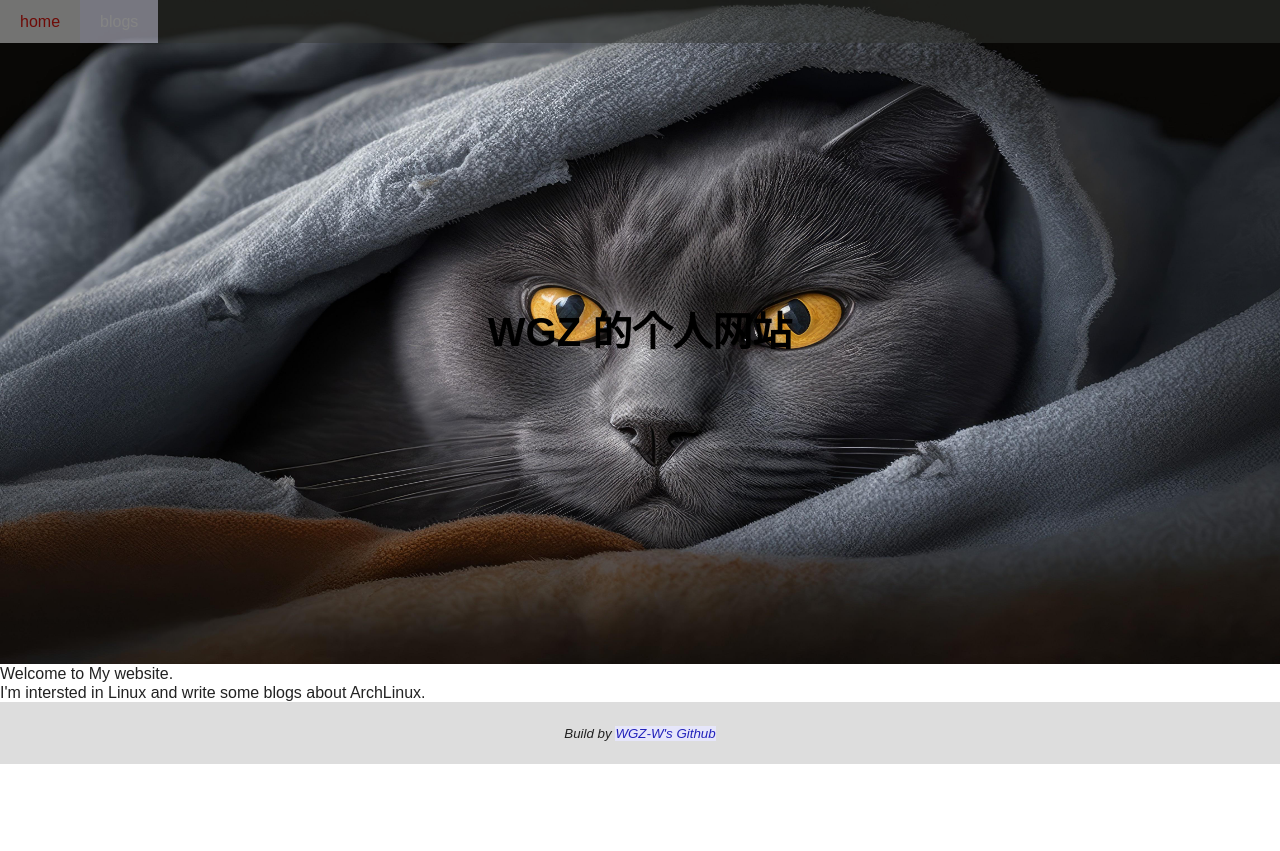
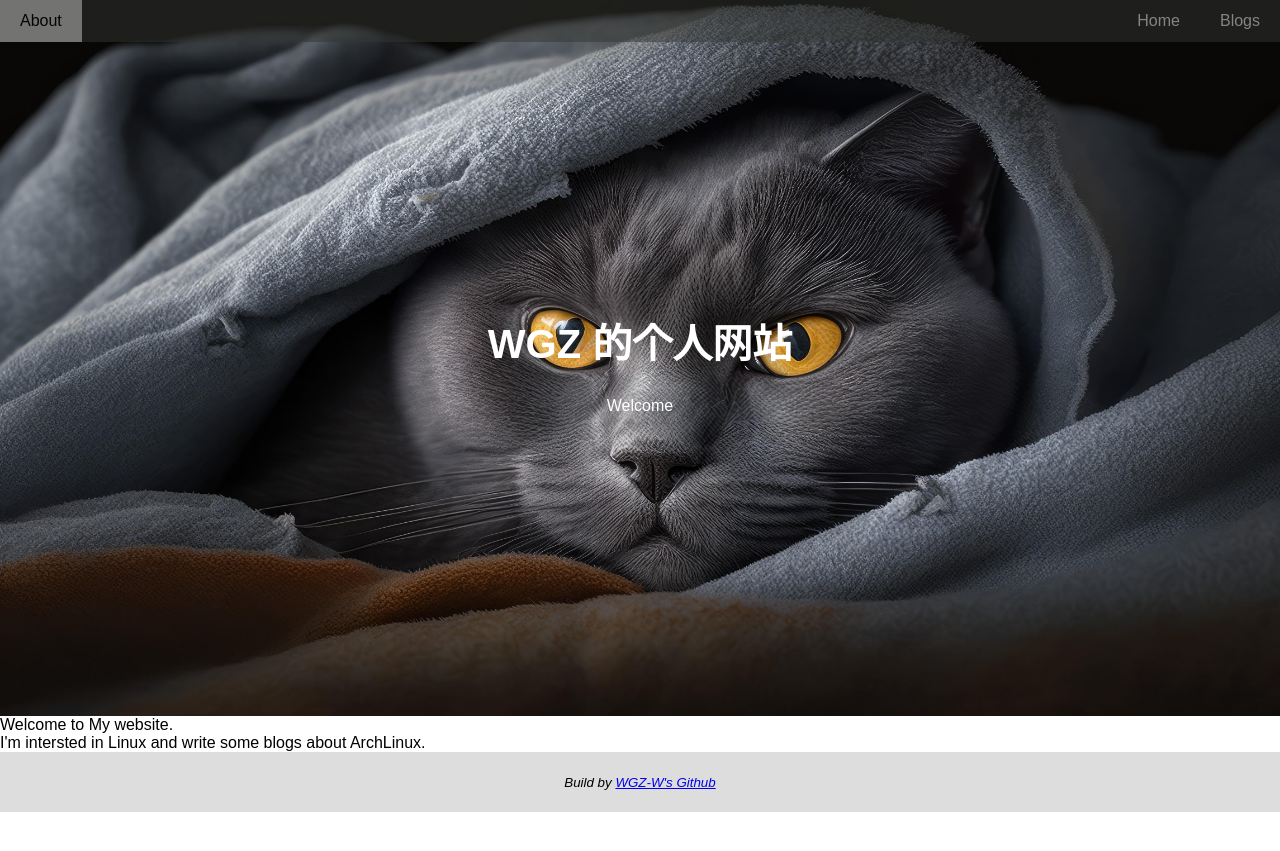
Before and after one commit to WGZ-W/wgz-w.github.io, a Jekyll site: the page built from index.html, in a window 1280 px wide. Shown: the top 851 px of the page. Built offline with Jekyll 4.4.1, drawn with Linux system fonts in a browser that asks for light colours.

```diff
--- a/_includes/head.html
+++ b/_includes/head.html
@@ -13,11 +13,11 @@
         {% endif %}
     </title>
 
-    <link rel="stylesheet" href="/assets/css/docbook.css" type="text/css">
-    <link rel="stylesheet" href="/assets/css/github-markdown.css" type="text/css">
+    <!-- <link rel="stylesheet" href="/assets/css/docbook.css" type="text/css"> -->
+    <!-- <link rel="stylesheet" href="/assets/css/github-markdown.css" type="text/css"> -->
     <link rel="stylesheet" href="/assets/css/style.css" type="text/css">
     {% if site.highlighter %}
-        <link rel='stylesheet' href='/assets/css/syntax.css' type='text/css'>
+        <!-- <link rel='stylesheet' href='/assets/css/syntax.css' type='text/css'> -->
     {% endif %}
 
 </head>
--- a/_includes/post-head.html
+++ b/_includes/post-head.html
@@ -12,9 +12,9 @@
         {% endif %}
     </title>
 
-    <link rel="stylesheet" href="/assets/css/docbook.css" type="text/css">
-    <link rel="stylesheet" href="/assets/css/github-markdown.css" type="text/css">
-    <link rel="stylesheet" href="/assets/css/syntax.css" type="text/css">
+    <!-- <link rel="stylesheet" href="/assets/css/docbook.css" type="text/css"> -->
+    <!-- <link rel="stylesheet" href="/assets/css/github-markdown.css" type="text/css"> -->
+    <!-- <link rel="stylesheet" href="/assets/css/syntax.css" type="text/css"> -->
     <link rel="stylesheet" href="/assets/css/style.css" type="text/css">
 
 </head>
--- a/_layouts/default.html
+++ b/_layouts/default.html
@@ -7,21 +7,8 @@
 {% include head.html %}
 
 <body>
-  <div class="header">
-    <header>
-      {% if page.title %}
-        <h1>{{ page.title }}</h1>
-      {% else %}
-        <h1><a href="{{ site.url }}">{{ site.title }}</a></h1>
-      {% endif %}
-    </header>
-  </div>
 
-  <div class="navbar">
-    {% for item in site.nav %}
-      <a href="{{ item[1] | relative_url }}">{{ item[0] }}</a>
-    {% endfor %}
-  </div>
+
 
   {{ content }}
 
--- a/_layouts/post.html
+++ b/_layouts/post.html
@@ -9,9 +9,9 @@
 
   <body>
     <div class="navbar">
-      {% for item in site.nav %}
-        <a href="{{ item[1] | relative_url }}">{{ item[0] }}</a>
-      {% endfor %}
+      <a href="/blog.html" class="right">Blogs</a>
+      <a href="/" class="right">Home</a>
+      <a href="#">About</a>
     </div>
 
     <article class="markdown-body">
--- a/index.html
+++ b/index.html
@@ -4,6 +4,22 @@
 ---
 
 
+<div class="header">
+  <header>
+    {% if page.title %}
+      <h1>{{ page.title }}</h1>
+    {% else %}
+      <h1><a href="{{ site.url }}">{{ site.title }}</a></h1>
+    {% endif %}
+    <p>Welcome</p>
+  </header>
+</div>
+
+<div class="navbar">
+  <a href="/blog.html" class="right">Blogs</a>
+  <a href="/" class="right">Home</a>
+  <a href="#">About</a>
+</div>
 
 Welcome to My website.
 <br>
```
Also changed, not shown: _includes/navigation.html (deleted, +0 -10 lines).
